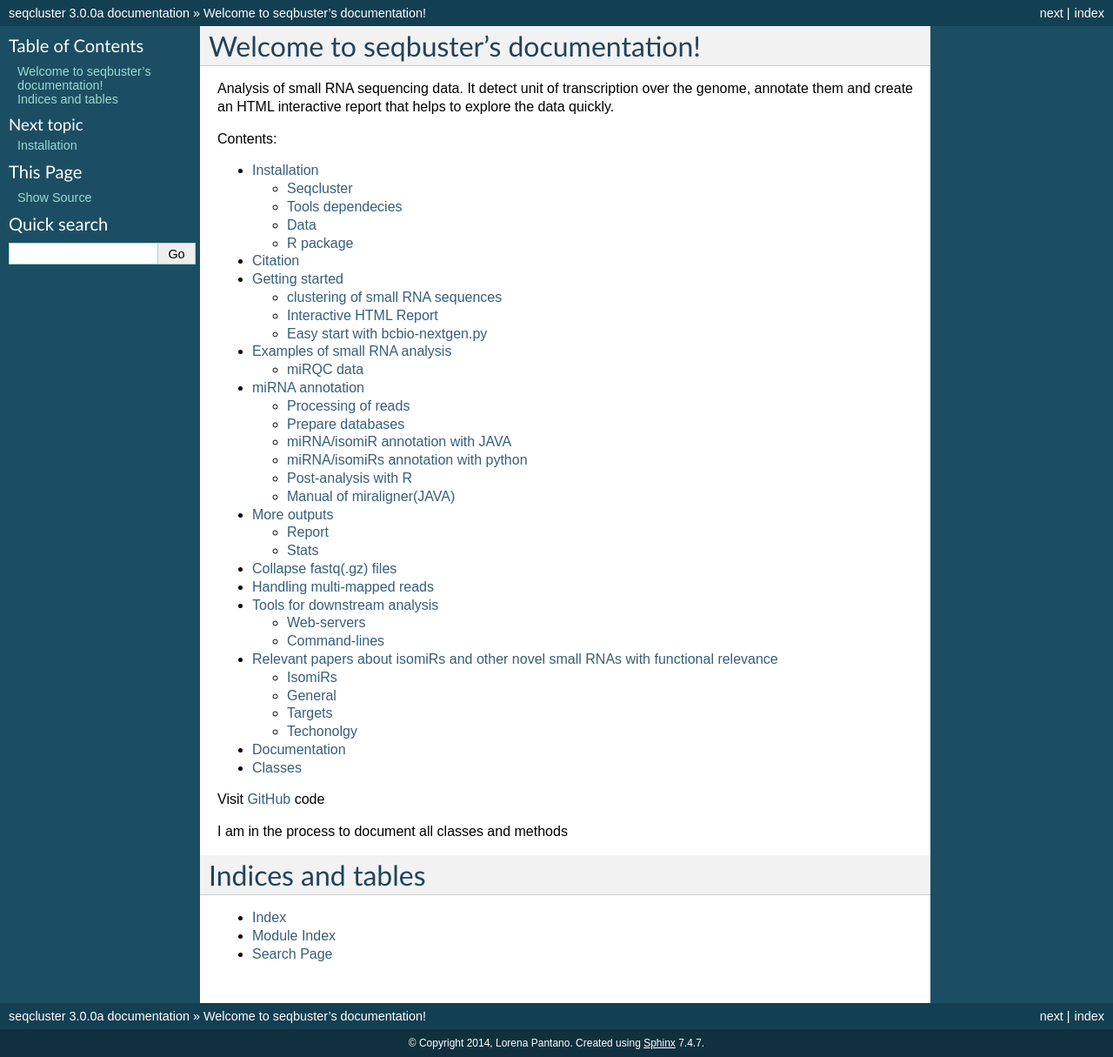
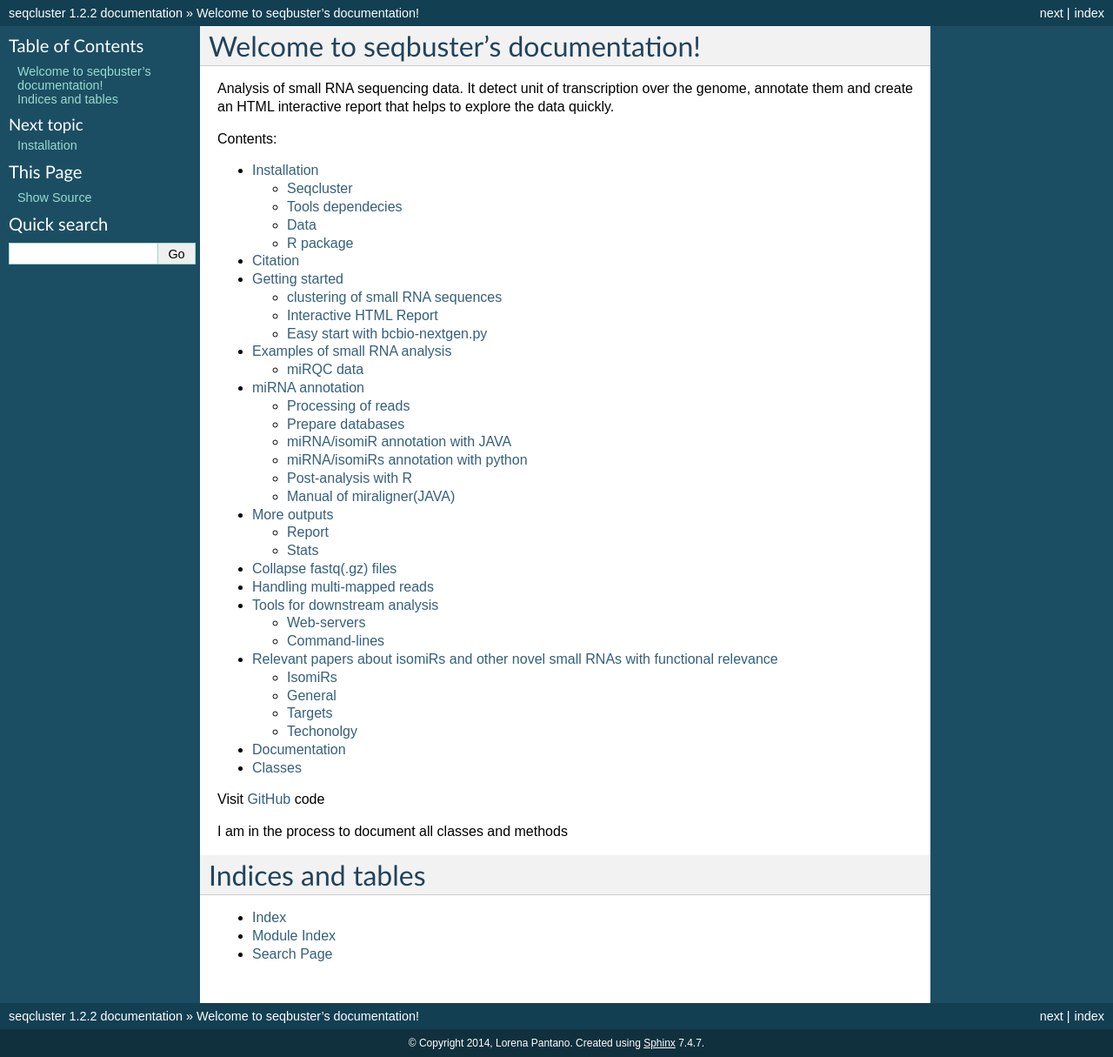
Before and after one commit to lpantano/seqcluster, a Sphinx documentation site: the page built from doc/source/index.rst, in a window 1280 px wide. Shown: the whole page at 87% size. Built offline with Sphinx 7.4.7, drawn with Linux system fonts in a browser that asks for light colours; part of the change alters nothing that is shown.

```diff
--- a/doc/source/conf.py
+++ b/doc/source/conf.py
@@ -43,7 +43,7 @@ extensions = [
 ]
 
 # Add any paths that contain templates here, relative to this directory.
-templates_path = ['sbtemplates']
+templates_path = ['templates']
 
 # The suffix of source filenames.
 source_suffix = '.rst'
@@ -63,9 +63,9 @@ copyright = u'2014, Lorena Pantano'
 # built documents.
 #
 # The short X.Y version.
-version = '3'
+version = '1.2'
 # The full version, including alpha/beta/rc tags.
-release = '3.0.0a'
+release = '1.2.2'
 
 # The language for content autogenerated by Sphinx. Refer to documentation
 # for a list of supported languages.
--- /dev/null
+++ b/doc/source/templates/layout.html
@@ -0,0 +1,13 @@
+{% extends "!layout.html" %}
+
+{%- block extrahead %}
+
+<script>
+((window.gitter = {}).chat = {}).options = {
+        room: 'lpantano/seqcluster'
+
+};
+</script>
+<script src="https://sidecar.gitter.im/dist/sidecar.v1.js" async defer></script>
+
+{% endblock %}
```
